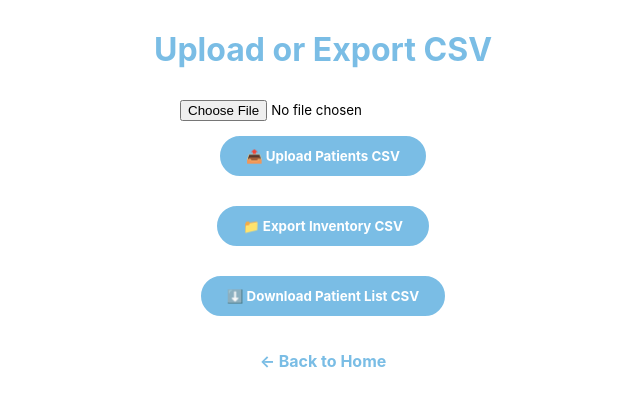
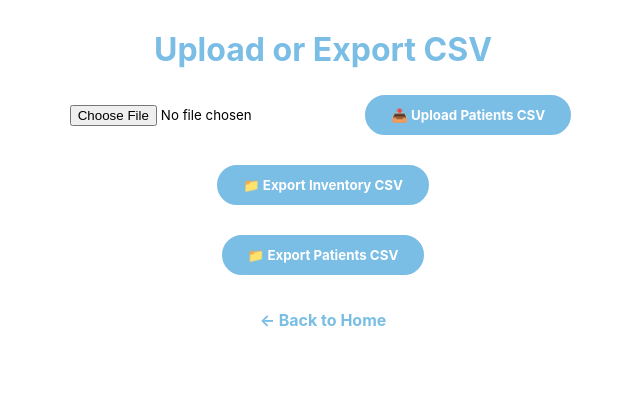
Before and after one commit to thomas0997/PatientsListFinal, a Flask app: page /upload in a window 1280 px wide. Shown: the top 407 px of the page, without its empty margins (317-957 px from the left). Run offline with Flask 3, Linux system fonts and the light colour scheme.

Commit message:
Save CSV in one Page

```diff
--- a/app.py
+++ b/app.py
@@ -2,8 +2,8 @@ import csv
 import sqlite3
 import os
 import io
+from datetime import datetime
 from flask import Flask, render_template, request, redirect, flash, url_for, send_file, jsonify
-from datetime import datetime
 
 app = Flask(__name__)
 app.secret_key = 'your_secret_key_here'
@@ -24,27 +24,7 @@ def get_inventory_db():
 def favicon():
     return redirect(url_for('static', filename='favicon.ico'))
 
-
-@app.route("/export_inventory")
-def export_inventory_csv():
-    db = get_inventory_db()
-    meds = db.execute("SELECT * FROM medicines").fetchall()
-
-    output = io.StringIO()
-    writer = csv.writer(output)
-    writer.writerow(["Name", "Type", "Quantity"])
-    for med in meds:
-        writer.writerow([med["name"], med.get("type", ""), med["quantity"]])
-    output.seek(0)
-
-    return send_file(
-        io.BytesIO(output.getvalue().encode()),
-        mimetype="text/csv",
-        as_attachment=True,
-        download_name="inventory_export.csv"
-    )
-
-# CSV Upload Route - GET shows form, POST uploads CSV and imports data
+# ---------- UPLOAD & EXPORT ----------
 @app.route("/upload", methods=["GET", "POST"])
 def upload_csv():
     if request.method == "POST":
@@ -55,7 +35,6 @@ def upload_csv():
             if not file or file.filename == "":
                 flash("No file selected")
                 return redirect(request.url)
-
             if not file.filename.endswith(".csv"):
                 flash("Please upload a CSV file")
                 return redirect(request.url)
@@ -75,52 +54,41 @@ def upload_csv():
                         (row["First Name"], row["Last Name"], row["D.O.B (MM/DD/YYYY)"], row["Address"])
                     )
                 db.commit()
-                flash("CSV Imported and Database Reset!")
+                flash("Patients CSV uploaded and database updated!")
             except Exception as e:
-                flash(f"Error: {e}")
+                flash(f"Upload error: {e}")
             return redirect(request.url)
 
         elif action == "export_inventory":
             db = get_inventory_db()
             meds = db.execute("SELECT * FROM medicines").fetchall()
-
             output = io.StringIO()
             writer = csv.writer(output)
             writer.writerow(["Name", "Type", "Quantity"])
             for med in meds:
-                writer.writerow([med["name"], med["type"], med["quantity"]])
+                writer.writerow([
+                    med["name"],
+                    med["type"] if "type" in med.keys() else "",
+                    med["quantity"]
+                ])
             output.seek(0)
+            return send_file(io.BytesIO(output.getvalue().encode()), mimetype="text/csv", as_attachment=True, download_name="inventory_export.csv")
 
-            return send_file(
-                io.BytesIO(output.getvalue().encode()),
-                mimetype="text/csv",
-                as_attachment=True,
-                download_name="inventory_export.csv"
-            )
+        elif action == "export_patients":
+            db = get_patient_db()
+            rows = db.execute("SELECT * FROM patients").fetchall()
+            output = io.StringIO()
+            writer = csv.writer(output)
+            writer.writerow(["ID", "First Name", "Last Name", "D.O.B (MM/DD/YYYY)", "Address"])
+            for row in rows:
+                writer.writerow([row["id"], row["firstName"], row["lastName"], row["dob"], row["address"]])
+            output.seek(0)
+            return send_file(io.BytesIO(output.getvalue().encode()), mimetype="text/csv", as_attachment=True, download_name="patients_export.csv")
 
     return render_template("upload.html")
 
-@app.route("/download_csv")
-def download_csv():
-    db = get_patient_db()
-    rows = db.execute("SELECT * FROM patients").fetchall()
-
-    output = io.StringIO()
-    writer = csv.writer(output)
-    writer.writerow(["ID", "First Name", "Last Name", "D.O.B (MM/DD/YYYY)", "Address"])
-    for row in rows:
-        writer.writerow([row["id"], row["firstName"], row["lastName"], row["dob"], row["address"]])
-
-    output.seek(0)
-    return send_file(
-        io.BytesIO(output.getvalue().encode()),
-        mimetype="text/csv",
-        as_attachment=True,
-        download_name="patients_export.csv"
-    )
-
-# Main Page
-@app.route("/", methods=["GET", "POST"])
+# ---------- MAIN ROUTES ----------
+@app.route("/")
 def index():
     return render_template("index.html")
 
@@ -154,7 +122,7 @@ def register():
     address = request.form.get("address")
     if not first or not last or not dob:
         return render_template("failure.html")
-    missing_id = db.execute("""SELECT MIN(t1.id + 1) AS next_id FROM patients t1 LEFT JOIN patients t2 ON t1.id + 1 = t2.id WHERE t2.id IS NULL""").fetchone()["next_id"]
+    missing_id = db.execute("SELECT MIN(t1.id + 1) AS next_id FROM patients t1 LEFT JOIN patients t2 ON t1.id + 1 = t2.id WHERE t2.id IS NULL").fetchone()["next_id"]
     next_id = missing_id if missing_id else (db.execute("SELECT MAX(id) AS max_id FROM patients").fetchone()["max_id"] or 0) + 1
     db.execute("INSERT INTO patients (id, firstName, lastName, dob, address) VALUES (?, ?, ?, ?, ?)", (next_id, first, last, dob, address))
     db.commit()
@@ -188,7 +156,6 @@ def inventory_menu():
 def inventory_view():
     sort = request.args.get("sort", "desc")
     order = "DESC" if sort == "desc" else "ASC"
-
     db = get_inventory_db()
     meds = db.execute(f"SELECT * FROM medicines ORDER BY quantity {order}").fetchall()
     return render_template("inventory/view.html", meds=meds, sort=sort)
@@ -212,16 +179,13 @@ def add_medicine():
     if request.method == "POST":
         name = request.form.get("name")
         quantity = int(request.form.get("quantity") or 0)
-
         if not name or quantity < 0:
             flash("Invalid input.")
             return redirect(request.url)
-
         db = get_inventory_db()
         db.execute("INSERT OR REPLACE INTO medicines (name, quantity) VALUES (?, ?)", (name, quantity))
         db.commit()
         return render_template("inventory/success.html")
-
     return render_template("inventory/add.html")
 
 @app.route("/inventory/find", methods=["GET", "POST"])
@@ -247,38 +211,24 @@ def remove_medicine(name):
 def ajax_update_quantity(name):
     data = request.get_json()
     action = data.get("action")
-
     db = get_inventory_db()
     med = db.execute("SELECT * FROM medicines WHERE name = ?", (name,)).fetchone()
     if not med:
         return jsonify({"error": "Medicine not found"}), 404
-
     change = 1 if action == "add" else -1
     new_qty = max(0, med["quantity"] + change)
-
-    # Update quantity in medicines table
     db.execute("UPDATE medicines SET quantity = ? WHERE name = ?", (new_qty, name))
-
-    # Get today's date (not full timestamp)
     today = datetime.now().date().isoformat()
-
-    # Try to find existing log entry for today and medicine
-    existing_log = db.execute("""
-        SELECT id, change FROM logs
-        WHERE medicine_name = ? AND date(timestamp) = ?
-        ORDER BY id DESC LIMIT 1
-    """, (name, today)).fetchone()
-
+    existing_log = db.execute("SELECT id, change FROM logs WHERE medicine_name = ? AND date(timestamp) = ? ORDER BY id DESC LIMIT 1", (name, today)).fetchone()
     if existing_log:
         new_change = existing_log["change"] + change
         db.execute("UPDATE logs SET change = ?, timestamp = ? WHERE id = ?", (new_change, datetime.now().isoformat(), existing_log["id"]))
     else:
         db.execute("INSERT INTO logs (medicine_name, change, timestamp) VALUES (?, ?, ?)", (name, change, datetime.now().isoformat()))
-
     db.commit()
-
     return jsonify({"quantity": new_qty})
 
+# ---------- RUN APP ----------
 if __name__ == "__main__":
     port = int(os.environ.get("PORT", 10000))
     app.run(host="0.0.0.0", port=port)
--- a/templates/upload.html
+++ b/templates/upload.html
@@ -62,22 +62,21 @@
 <h1>Upload or Export CSV</h1>
 
 <!-- Upload Patients CSV -->
+
 <form method="post" enctype="multipart/form-data">
-    <input type="file" name="file" accept=".csv" required>
-    <br>
-    <button type="submit" name="action" value="upload_patients">📤 Upload Patients CSV</button>
+  <input type="file" name="file" accept=".csv" required>
+  <button type="submit" name="action" value="upload_patients">📤 Upload Patients CSV</button>
 </form>
 
-<!-- Export Inventory CSV (GET) -->
-<form action="{{ url_for('export_inventory_csv') }}" method="get">
-    <button type="submit">📁 Export Inventory CSV</button>
+<!-- Export Inventory -->
+<form method="post">
+  <button type="submit" name="action" value="export_inventory">📁 Export Inventory CSV</button>
 </form>
 
-<!-- Download Patients CSV (GET) -->
-<form action="{{ url_for('download_csv') }}" method="get">
-    <button type="submit">⬇️ Download Patient List CSV</button>
+<!-- Export Patients -->
+<form method="post">
+  <button type="submit" name="action" value="export_patients">📁 Export Patients CSV</button>
 </form>
-
 <!-- Flash messages -->
 {% with messages = get_flashed_messages() %}
   {% if messages %}
```
